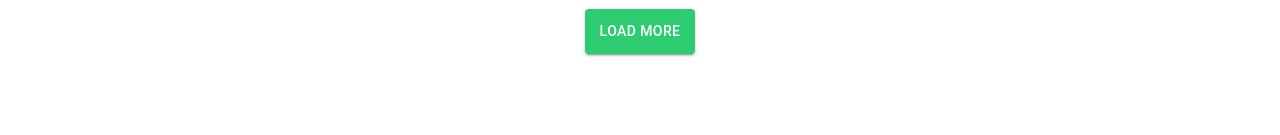
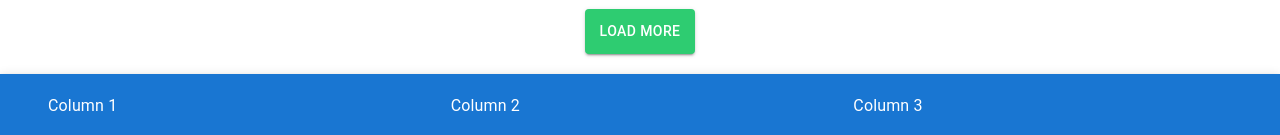
Before and after one commit to Ghulam-Ali-Khan/Ghulam-Ali-Eccomerce, a React (Vite) app: page / in a window 1280 px wide. Shown: the part 1279-1414 px from the top of the page. Before the commit the page ends 1353 px from the top, so only its background shows below. Built offline with nearby package versions, Linux system fonts and the light colour scheme.

Commit message:
Footer structure

```diff
--- a/src/App.jsx
+++ b/src/App.jsx
@@ -4,6 +4,7 @@ import Header from './components/Header';
 import Test1 from './test/Test1';
 import Home from './pages/Home';
 import './css/style.css';
+import Footer from './components/Footer';
 const App = () => {
   return (
     <div>
@@ -13,6 +14,8 @@ const App = () => {
 
 <Home/>
 
+
+<Footer/>
     </div>
   )
 }
--- /dev/null
+++ b/src/components/Footer.jsx
@@ -0,0 +1,29 @@
+import React from 'react'
+import { AppBar, Toolbar, Typography, Grid, Container } from '@mui/material'
+const Footer = () => {
+    return (
+        <>
+            <AppBar position="static" className='footer-top' >
+                <Toolbar>
+
+                <Container maxWidth="xl">
+                    <Grid container spacing={3}>
+
+                        <Grid item xs={4}>
+                            <Typography>Column 1</Typography>
+                        </Grid>
+                        <Grid item xs={4}>
+                            <Typography>Column 2</Typography>
+                        </Grid>
+                        <Grid item xs={4}>
+                            <Typography>Column 3</Typography>
+                        </Grid>
+                    </Grid>
+                    </Container>
+                </Toolbar>
+            </AppBar>
+        </>
+    )
+}
+
+export default Footer
--- a/src/css/style.scss
+++ b/src/css/style.scss
@@ -5,7 +5,7 @@ $theme_white : white;
 $theme_blue : #c7ecee;
 $theme_green : #2ecc71;
 $theme_light_black : #000000c4;
-
+$theme_footer_black :#101010;
 // Fonts
 
 $secondary_font : 'Raleway',
```
